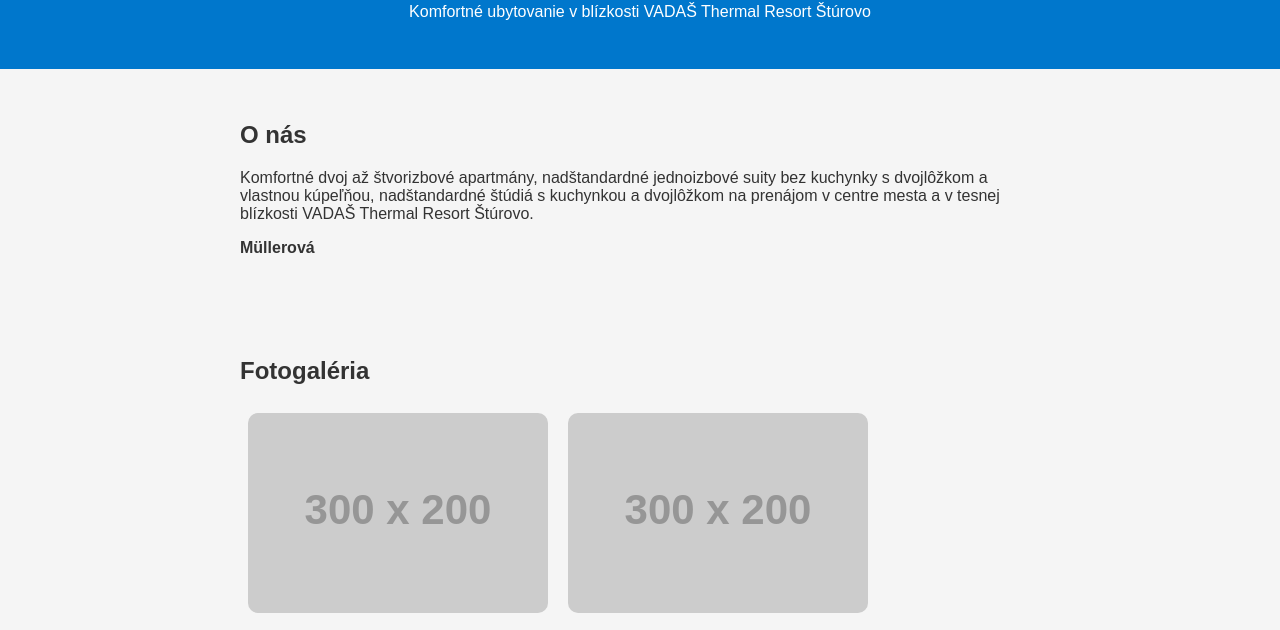
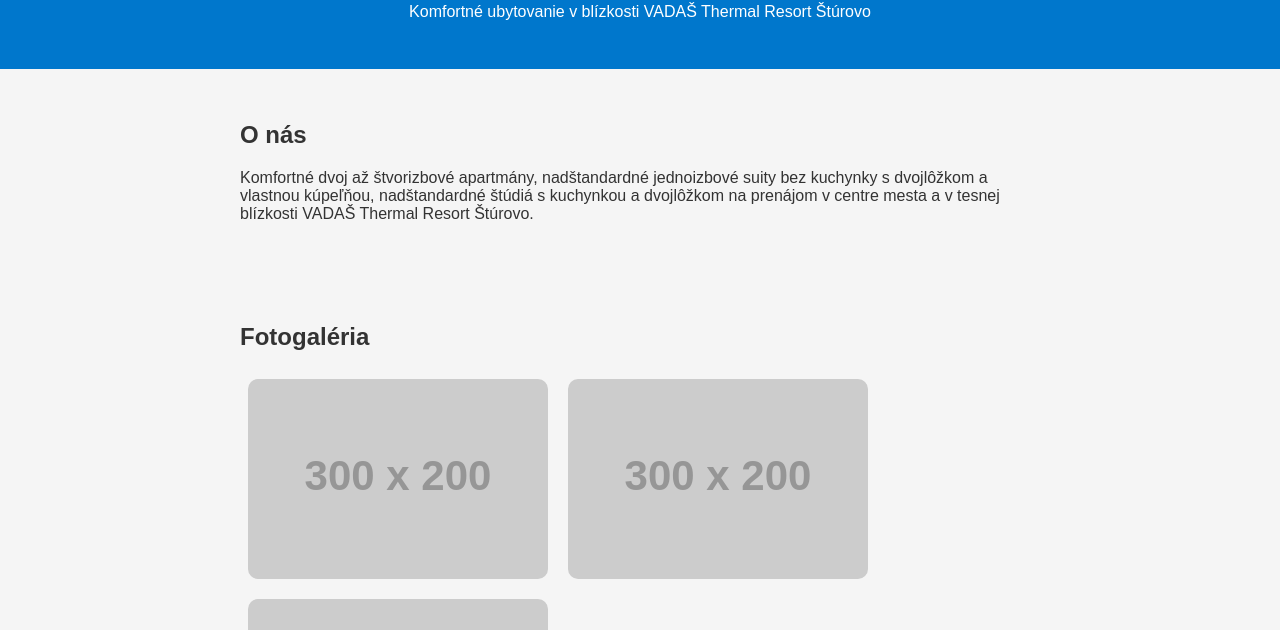
Before and after one commit to FM201/futures-calculator, a plain HTML site: page index.html in a window 1280 px wide. Shown: the part 109-739 px from the top of the page. Drawn offline with Linux system fonts and the light colour scheme; placeholder pictures from the web are drawn by us.

Commit message:
Update index.html

```diff
--- a/index.html
+++ b/index.html
@@ -18,7 +18,6 @@
       Komfortné dvoj až štvorizbové apartmány, nadštandardné jednoizbové suity bez kuchynky s dvojlôžkom a vlastnou kúpeľňou,
       nadštandardné štúdiá s kuchynkou a dvojlôžkom na prenájom v centre mesta a v tesnej blízkosti VADAŠ Thermal Resort Štúrovo.
     </p>
-    <p><strong>Müllerová</strong></p>
   </section>
 
   <section class="gallery">
```
